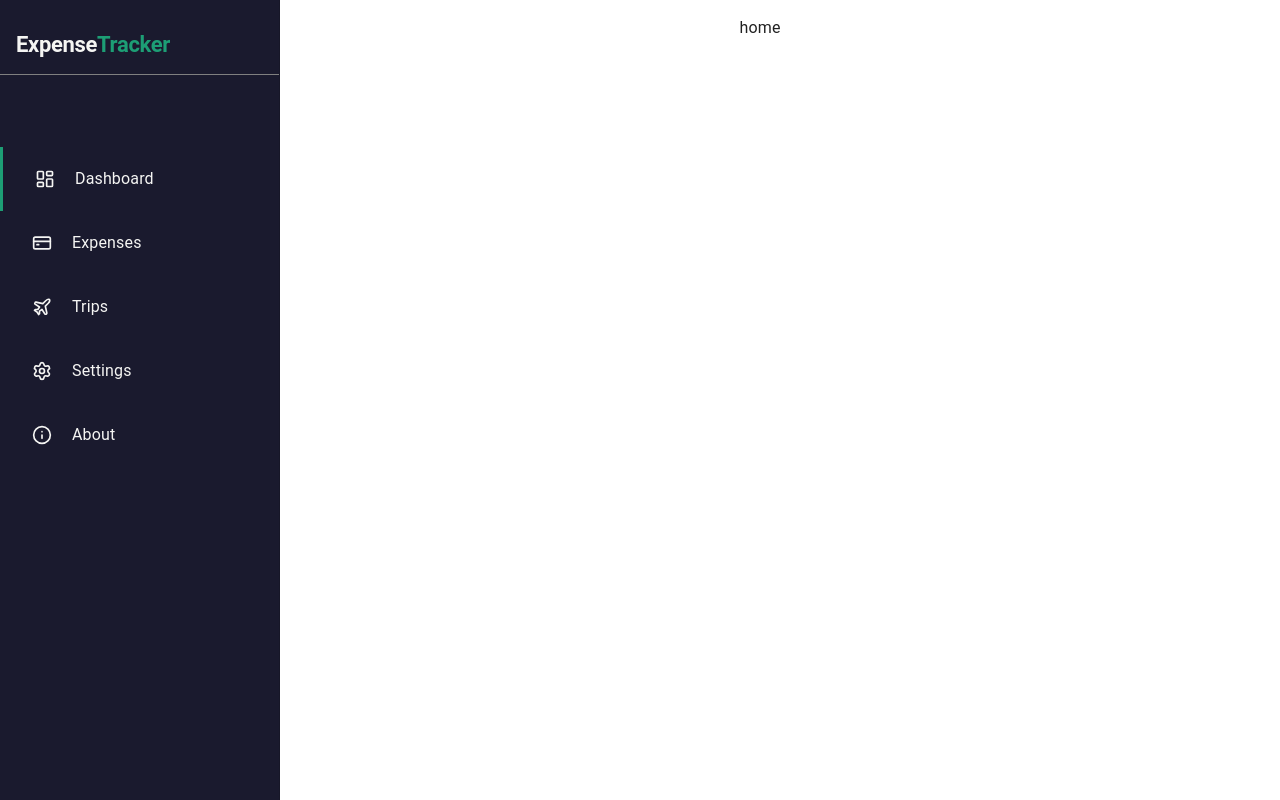
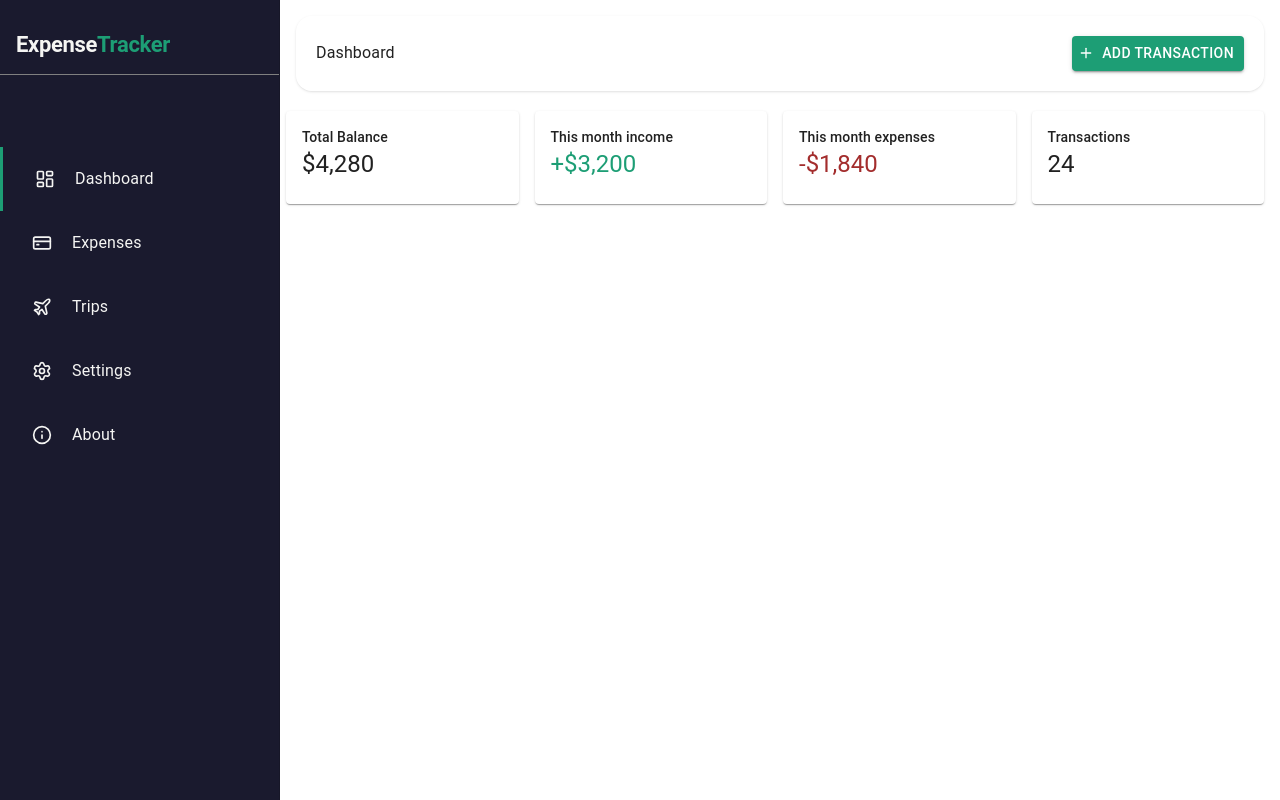
Before and after one commit to Al1k04/expense-tracker, a Next.js app: page / in a window 1280 px wide. Built offline with nearby package versions, Linux system fonts and the light colour scheme; what @mui/material-nextjs would draw is missing.

Commit message:
Add dashboard metric cards

```diff
--- a/src/app/(sidebar)/page.tsx
+++ b/src/app/(sidebar)/page.tsx
@@ -1,5 +1,23 @@
-import Image from "next/image";
+import { Button } from "@mui/material";
+import { Plus } from "lucide-react";
+import MetricCard from "@/components/dashboard/MetricCards";
 
-export default function Home() {
-  return <div className="text-center">home</div>;
+export default function DashBoard() {
+  return (
+    <div>
+      <div className="flex justify-center">
+        <div className="flex justify-between items-center  ml-10  bg-white/50 shadow-sm p-5 w-full rounded-2xl">
+          <h1>Dashboard</h1>
+          <Button
+            variant="contained"
+            sx={{ py: "5px", px: "10px" }}
+            startIcon={<Plus size={16} />}
+          >
+            Add transaction
+          </Button>
+        </div>
+      </div>
+      <MetricCard />
+    </div>
+  );
 }
--- /dev/null
+++ b/src/components/dashboard/MetricCards.tsx
@@ -0,0 +1,51 @@
+import {
+  Box,
+  Card,
+  CardActionArea,
+  CardContent,
+  Typography,
+} from "@mui/material";
+
+export default function MetricCard() {
+  return (
+    <Box
+      sx={{
+        display: "grid",
+        gridTemplateColumns: "repeat(4, 1fr)",
+        gap: 2,
+        mt: "20px",
+        ml: "30px",
+      }}
+    >
+      <Card>
+        <CardContent>
+          <Typography variant="subtitle2">Total Balance</Typography>
+          <Typography variant="h5">$4,280</Typography>
+        </CardContent>
+      </Card>
+
+      <Card>
+        <CardContent>
+          <Typography variant="subtitle2">This month income</Typography>
+          <Typography variant="h5" sx={{ color: "#1D9E75" }}>
+            +$3,200
+          </Typography>
+        </CardContent>
+      </Card>
+      <Card>
+        <CardContent>
+          <Typography variant="subtitle2">This month expenses</Typography>
+          <Typography variant="h5" sx={{ color: "#A32D2D" }}>
+            -$1,840
+          </Typography>
+        </CardContent>
+      </Card>
+      <Card>
+        <CardContent>
+          <Typography variant="subtitle2">Transactions</Typography>
+          <Typography variant="h5">24</Typography>
+        </CardContent>
+      </Card>
+    </Box>
+  );
+}
```
